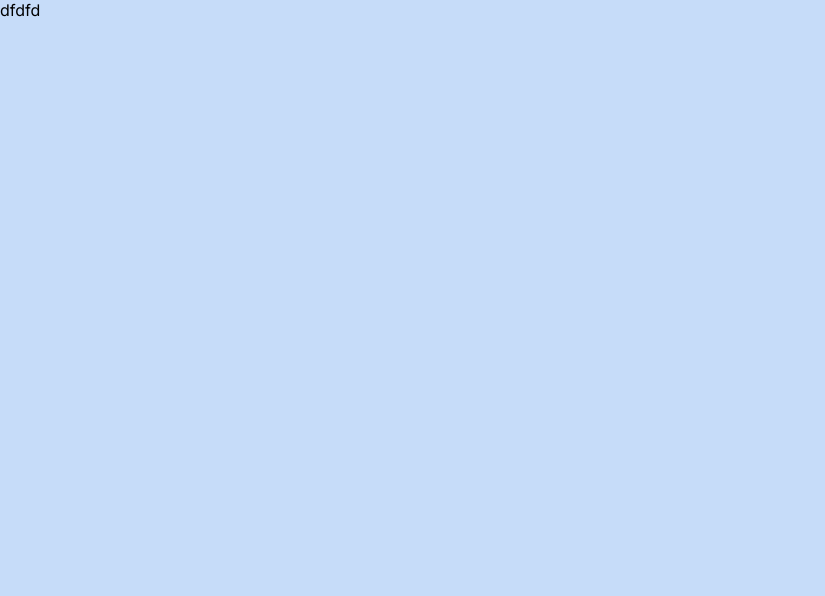
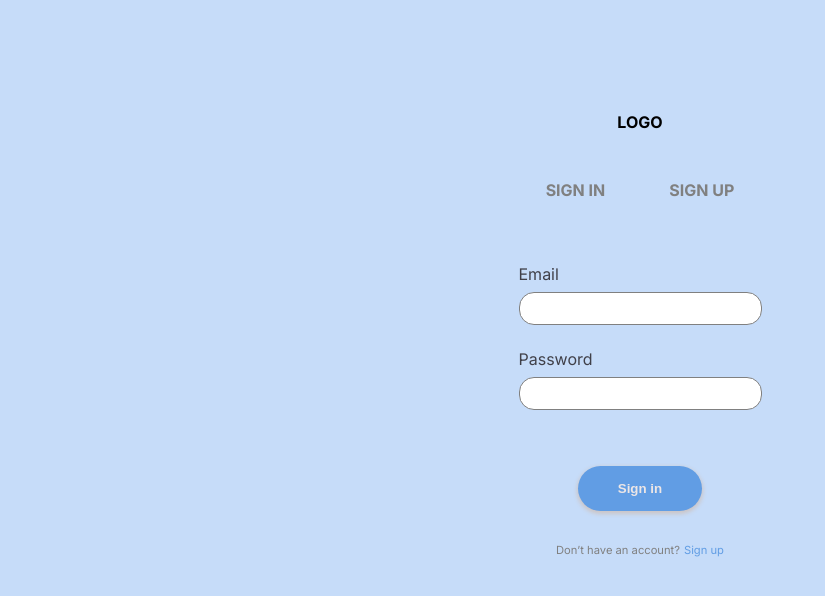
Before and after one commit to NNikiforuk/medical-assistant, a Next.js app: page /signUp in a window 1280 px wide. Shown: the top 596 px of the page, without its empty margins (0-825 px from the left). Built offline with nearby package versions, Linux system fonts and the light colour scheme.

Commit message:
Splitting components, registration style 280px

```diff
--- a/app/page.module.scss
+++ b/app/page.module.scss
@@ -1,27 +1,5 @@
 @import "../styles/general/variables.scss";
 
 .main {
-	@include flex-align-center;
-	flex-direction: column;
-	justify-content: space-between;
-	padding: $padding-280px;
-
-	&_form_container {
-		margin: 4rem 0 2rem 0;
-	}
-
-	&_ps {
-		font-size: $fontSize_smaller;
-		margin-top: 2rem;
-		color: $text-gray-color;
-		@include flex-align-center;
-		gap: 4px;
-
-		.link {
-			a {
-				text-decoration: none;
-				color: $text-blue-color;
-			}
-		}
-	}
+	@include home-wrapper-280px;
 }
--- /dev/null
+++ b/app/signUp/page.module.scss
@@ -0,0 +1,24 @@
+@import "../../styles/general/variables.scss";
+
+.main {
+	@include home-wrapper-280px;
+
+	&_form_container {
+		margin: 4rem 0 2rem 0;
+	}
+
+	&_ps {
+		font-size: $fontSize_smaller;
+		margin-top: 2rem;
+		color: $text-gray-color;
+		@include flex-align-center;
+		gap: 4px;
+
+		.link {
+			a {
+				text-decoration: none;
+				color: $text-blue-color;
+			}
+		}
+	}
+}
--- a/app/signUp/page.tsx
+++ b/app/signUp/page.tsx
@@ -1,7 +1,27 @@
-import React from "react";
+"use client";
+
+import { usePathname } from "next/navigation";
+import Logo from "@/components/general/Logo";
+import Links from "@/components/home/Links";
+import Button from "@/stories/Button";
+import styles from "./page.module.scss";
+import Form from "@/components/home/Form";
+import PS from "@/components/home/PS";
 
 const page = () => {
-	return <div>dfdfd</div>;
+	const pathname = usePathname();
+
+	return (
+		<main className={styles.main}>
+			<Logo />
+			<Links pathname={pathname} />
+			<Form />
+			<div className={styles.main_btn}>
+				<Button variant="primary" label="Sign in" />
+			</div>
+			<PS />
+		</main>
+	);
 };
 
 export default page;
--- /dev/null
+++ b/components/home/Form.tsx
@@ -0,0 +1,13 @@
+import Input from "@/stories/Input";
+import "../../styles/home/form.scss";
+
+const Form = () => {
+	return (
+		<form className="form">
+			<Input variant="email" label="Email" msg={false} />
+			<Input variant="password" label="Password" msg={false} />
+		</form>
+	);
+};
+
+export default Form;
--- /dev/null
+++ b/components/home/Links.tsx
@@ -0,0 +1,24 @@
+import Link from "next/link";
+import "../../styles/home/links.scss";
+
+const Links = ({ pathname }: { pathname: string }) => {
+	return (
+		<div className="links">
+			<div className="link">
+				<Link className={pathname === "/" ? "active" : "nonactive"} href={"/"}>
+					SIGN IN
+				</Link>
+			</div>
+			<div className="link">
+				<Link
+					className={pathname === "/signup" ? "active" : "nonactive"}
+					href={"/signup"}
+				>
+					SIGN UP
+				</Link>
+			</div>
+		</div>
+	);
+};
+
+export default Links;
--- /dev/null
+++ b/components/home/PS.tsx
@@ -0,0 +1,15 @@
+import Link from "next/link";
+import "../../styles/home/ps.scss";
+
+const PS = () => {
+	return (
+		<div className="ps">
+			<div className="text">Don’t have an account?</div>
+			<div className="link">
+				<Link href={"/signup"}>Sign up</Link>
+			</div>
+		</div>
+	);
+};
+
+export default PS;
--- a/styles/general/variables.scss
+++ b/styles/general/variables.scss
@@ -2,19 +2,26 @@
 $background-color: #c6dcf9;
 $text-color: #404049;
 $text-gray-color: gray;
-$text-blue-color: #619DE4;
+$text-blue-color: #619de4;
 $shadow-color: rgb(204, 197, 197);
 $padding-280px: 2rem;
-$fontSize_smaller: .7rem;
+$fontSize_smaller: 0.7rem;
 
 @mixin flex-align-center {
-    display: flex;
-    align-items: center;
+	display: flex;
+	align-items: center;
+}
+
+@mixin home-wrapper-280px {
+	@include flex-align-center;
+	flex-direction: column;
+	justify-content: space-between;
+	padding: $padding-280px;
 }
 
 //Button
 $button-text-color: rgb(236, 230, 230);
-$button-primary-background-color: #619DE4;
+$button-primary-background-color: #619de4;
 $button-disabled-background-color: rgb(174, 169, 169);
 $button-disabled-text-color: #30303e;
 $button-secondary-text-color: gray;
--- /dev/null
+++ b/styles/home/form.scss
@@ -0,0 +1,3 @@
+.form {
+	margin: 4rem 0 2rem 0;
+}
--- a/styles/landing/links.scss
+++ b/styles/home/links.scss
@@ -11,5 +11,10 @@
 			text-decoration: none;
 			color: $text-gray-color;
 		}
+
+		.active {
+			color: $text-color;
+			border-bottom: 1px solid $text-color;
+		}
 	}
 }
--- /dev/null
+++ b/styles/home/ps.scss
@@ -0,0 +1,16 @@
+@import "../../styles/general/variables.scss";
+
+.ps {
+	font-size: $fontSize_smaller;
+	margin-top: 2rem;
+	color: $text-gray-color;
+	@include flex-align-center;
+	gap: 4px;
+
+	.link {
+		a {
+			text-decoration: none;
+			color: $text-blue-color;
+		}
+	}
+}
```
Also changed, not shown: app/page.tsx (+5 -13 lines), components/landing/Links.tsx (deleted, +0 -17 lines).
